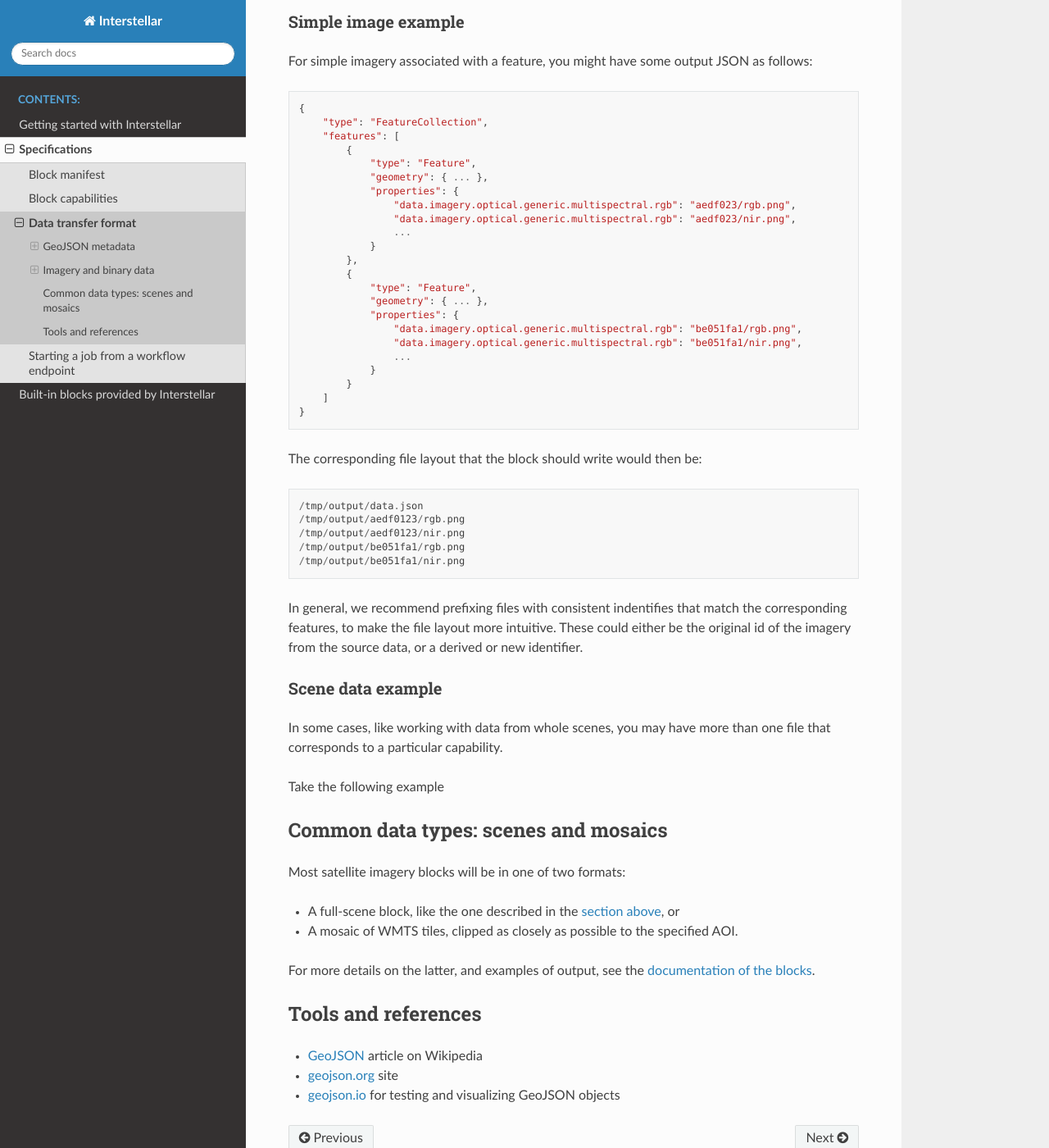
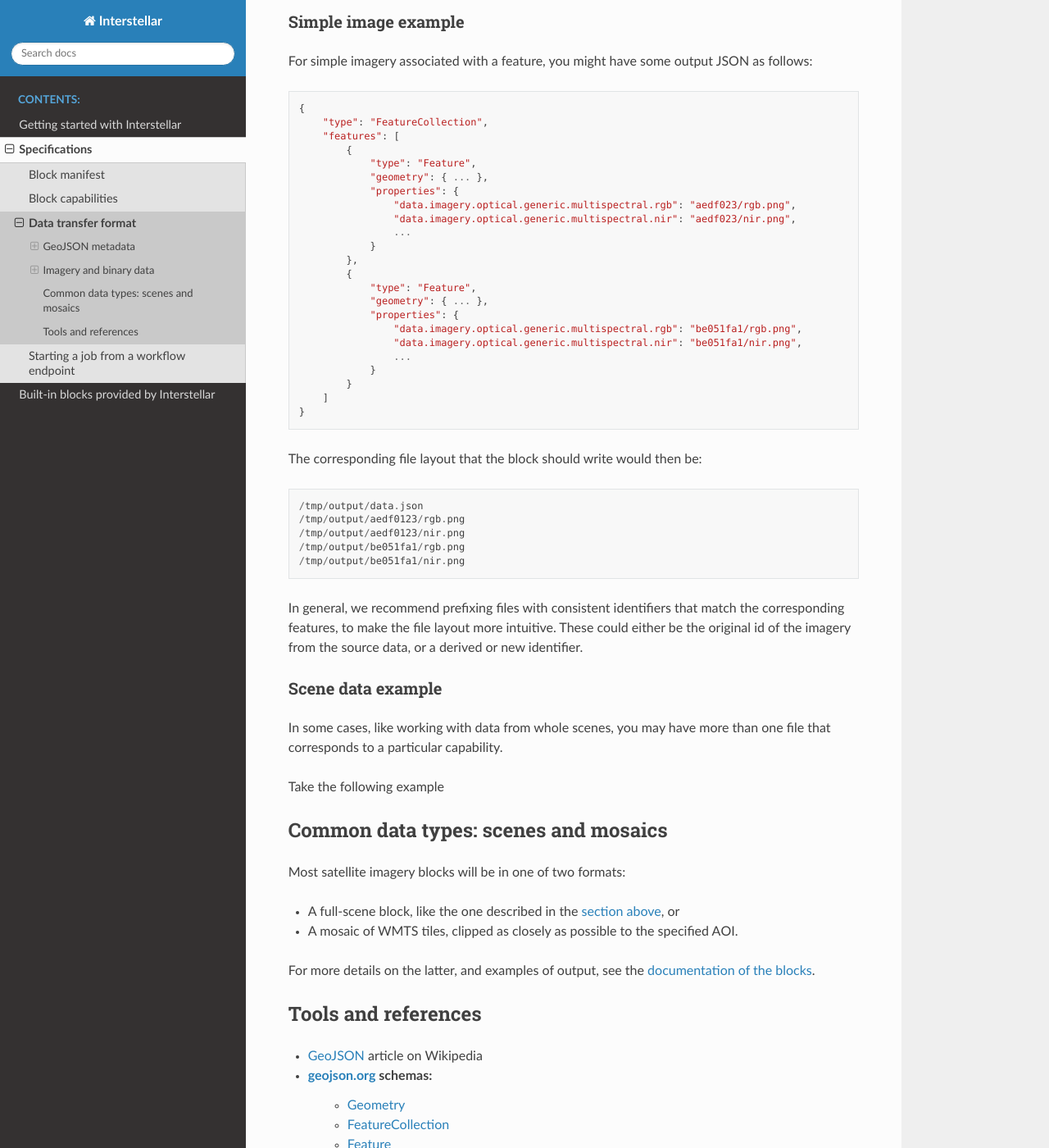
Before and after one commit to up42/docs, a Sphinx documentation site: the page built from source/specifications/data-transfer.rst, in a window 1280 px wide and 1400 px high, scrolled down 2018 px. Shown: the whole window at 82% size. Built offline with Sphinx 7.4.7 and the Read the Docs theme 2.0.0, drawn with Linux system fonts in a browser that asks for light colours; some of the changed text lies outside the part shown.

Commit message:
Update specifications with feedback from review

```diff
--- a/source/specifications/block-manifest.rst
+++ b/source/specifications/block-manifest.rst
@@ -43,7 +43,8 @@
 * ``display_name``: the name of the block as displayed in the Interstellar UI. This name is not checked for
   uniqueness.
 * ``description``: free-text explanation of what your block does.
-* ``parameters``: run-time parameters that your block can optionally specify, meant for use by processing blocks.
+* ``parameters``: for data blocks, the list of all query parameters the block supports. For processing blocks, the
+  run-time parameters that your block can optionally specify.
 * ``input_capabilities`` and ``output_capabilities``: the :ref:`capabilities <block-capabilities>` that your block
   requires to run, and/or that it outputs when it is finished. When validating a workflow, every block's output
   capabilties must match exactly the input capabilities of the next block in the workflow. These fields may be
--- a/source/specifications/data-transfer.rst
+++ b/source/specifications/data-transfer.rst
@@ -108,7 +108,7 @@
                 "geometry": { ... },
                 "properties": {
                     "data.imagery.optical.generic.multispectral.rgb": "aedf023/rgb.png",
-                    "data.imagery.optical.generic.multispectral.rgb": "aedf023/nir.png",
+                    "data.imagery.optical.generic.multispectral.nir": "aedf023/nir.png",
                     ...
                 }
             },
@@ -117,7 +117,7 @@
                 "geometry": { ... },
                 "properties": {
                     "data.imagery.optical.generic.multispectral.rgb": "be051fa1/rgb.png",
-                    "data.imagery.optical.generic.multispectral.rgb": "be051fa1/nir.png",
+                    "data.imagery.optical.generic.multispectral.nir": "be051fa1/nir.png",
                     ...
                 }
             }
@@ -134,7 +134,7 @@
     /tmp/output/be051fa1/rgb.png
     /tmp/output/be051fa1/nir.png
 
-In general, we recommend prefixing files with consistent indentifies that match the corresponding features, to make the
+In general, we recommend prefixing files with consistent identifiers that match the corresponding features, to make the
 file layout more intuitive. These could either be the original id of the imagery from the source data, or a derived or
 new identifier.
 
@@ -165,7 +165,10 @@
 --------------------
 
 * GeoJSON_ article on Wikipedia
-* geojson.org_ site
+* geojson.org_ schemas:
+    - `Geometry <http://geojson.org/schema/Geometry.json>`_
+    - `FeatureCollection <http://geojson.org/schema/FeatureCollection.json>`_
+    - `Feature <http://geojson.org/schema/Feature.json>`_
 * geojson.io_ for testing and visualizing GeoJSON objects
 
 .. _GeoJSON: https://en.wikipedia.org/wiki/GeoJSON
--- a/source/specifications/workflows-jobs.rst
+++ b/source/specifications/workflows-jobs.rst
@@ -1,3 +1,5 @@
+.. _running-jobs:
+
 Starting a job from a workflow endpoint
 =======================================
 
```
Also changed, not shown: other parts of source/specifications/data-transfer.rst (+1 -1 lines).
